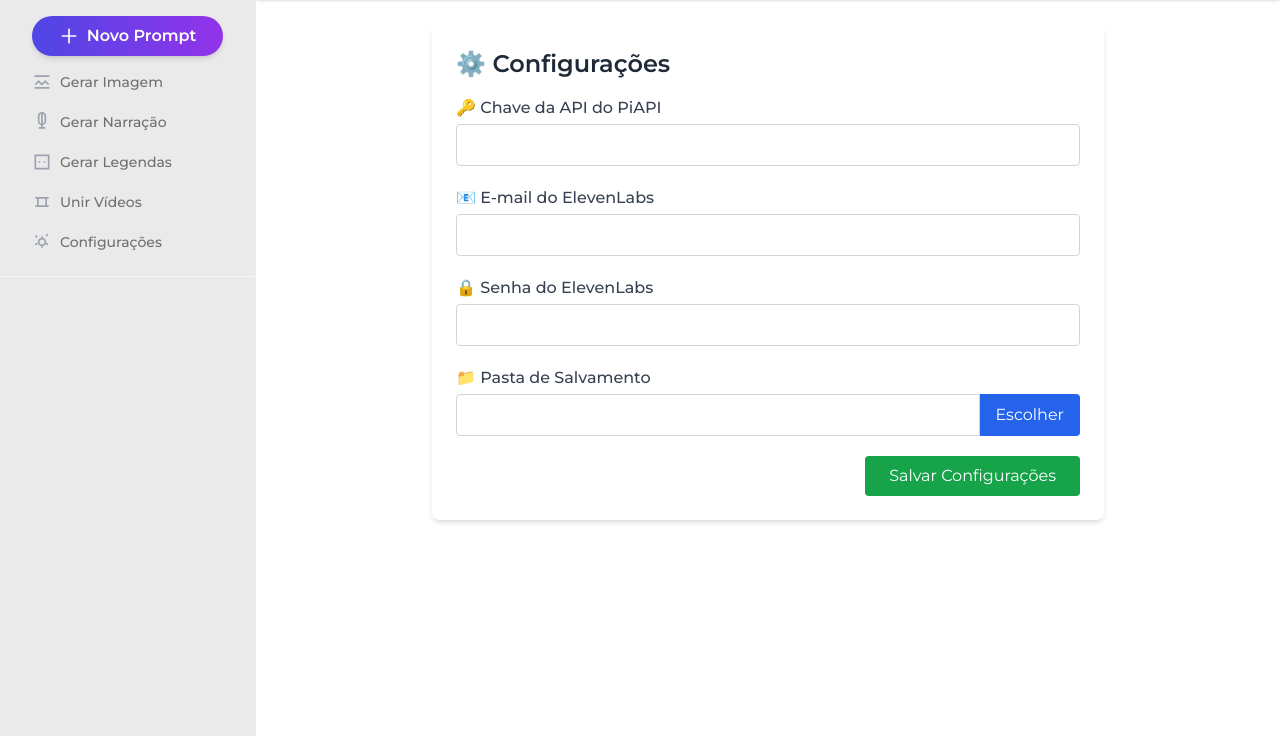
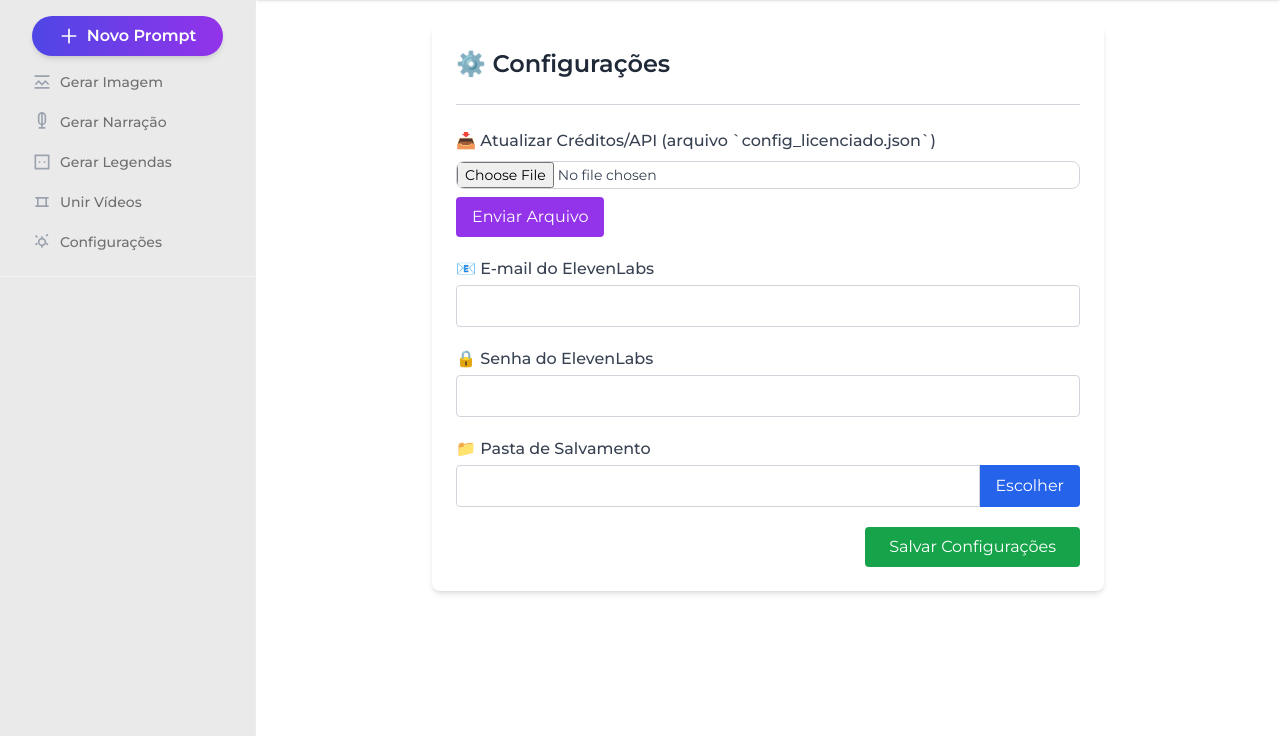
Before and after one commit to Cator197/GeradorVideos, a Flask app: page /configuracoes in a window 1280 px wide. Shown: the part 64-800 px from the top of the page. Run offline with Flask 3, Linux system fonts and the light colour scheme; some libraries are stand-ins or nearby versions.

Commit message:
commit depois das alterações sem o funcionamento via pyintaller

```diff
--- a/app.py
+++ b/app.py
@@ -10,10 +10,12 @@ from modules.gerar_narracao import iniciar_driver, login, gerar_e_baixar
 from modules.gerar_ASS import gerar_ass_com_whisper, carregar_modelo
 from modules.gerar_SRT import gerar_srt_com_bloco
 from modules.paths import get_paths
-import re, os, json, asyncio, time, subprocess, threading
+import re, os, json, asyncio, time, subprocess, threading, sys
 from modules.juntar_cenas import montar_uma_cena, adicionar_trilha_sonora, adicionar_marca_dagua, unir_cenas_com_transicoes
 from modules.verify_license import verify_license
 from werkzeug.utils import secure_filename
+from modules.licenca import get_creditos
+
 
 path = get_paths()
 
@@ -246,6 +248,12 @@ def upload_imagem():
     except Exception as e:
         print(f"❌ Erro em upload_imagem: {e}")
         return jsonify({"status": "erro", "msg": str(e)}), 500
+
+@app.route("/api/creditos")
+def api_creditos():
+
+    return {"creditos": get_creditos()}
+
 
 #----------------------------------------------------------------------------------------------------------------------
 
@@ -894,3 +902,54 @@ def checar_configuracao():
     if not pasta or not os.path.exists(pasta):
         print("🔒 Redirecionando: configuração não encontrada ou pasta inválida")
         return redirect(url_for("pagina_configuracoes"))  # Use o nome correto da view
+
+from flask import request, jsonify
+from modules.licenca import carregar_config_licenciada, salvar_config_licenciada, carregar_fernet
+import json
+
+from flask import request, jsonify
+from modules.licenca import (
+    carregar_config_licenciada,
+    salvar_config_licenciada,
+    carregar_fernet,
+    get_hardware_id
+)
+import json
+
+@app.route("/upload_config_licenciada", methods=["POST"])
+def upload_config_licenciada():
+    if "arquivo" not in request.files:
+        return jsonify({"status": "erro", "mensagem": "Arquivo ausente."})
+
+    arquivo = request.files["arquivo"]
+    if not arquivo.filename.endswith(".json") and not arquivo.filename.endswith(".txt"):
+        return jsonify({"status": "erro", "mensagem": "Formato inválido."})
+
+    try:
+        conteudo = arquivo.read()
+        fernet = carregar_fernet()
+        dados = fernet.decrypt(conteudo).decode()
+        novo_config = json.loads(dados)
+
+        # Carrega configuração atual
+        atual = carregar_config_licenciada()
+
+        # Verifica se pertence ao mesmo hardware
+        if novo_config.get("hardware_id") != get_hardware_id():
+            return jsonify({"status": "erro", "mensagem": "Arquivo não pertence a este computador."})
+
+        # Soma os créditos
+        creditos_novos = novo_config.get("creditos", 0)
+        atual["creditos"] += creditos_novos
+
+        # Atualiza api_key se presente
+        if "api_key" in novo_config:
+            atual["api_key"] = novo_config["api_key"]
+
+        # Salva nova configuração
+        salvar_config_licenciada(atual)
+
+        return jsonify({"status": "ok", "mensagem": f"{creditos_novos} créditos adicionados com sucesso."})
+
+    except Exception as e:
+        return jsonify({"status": "erro", "mensagem": str(e)})
--- a/modules/gerar_imagens.py
+++ b/modules/gerar_imagens.py
@@ -6,16 +6,16 @@ import aiohttp
 import asyncio
 from modules.config import get_config
 from modules.paths import get_paths
+from modules.licenca import get_creditos, debitar_creditos, get_api_key
 
 paths = get_paths()
 
 BASE_URL = "https://api.piapi.ai"
 
 def get_headers():
-    """Cabeçalhos padrão para autenticar as requisições HTTP."""
     return {
-        "x-api-key": get_config("api_key"),
-        "Content-Type": "application/json",
+        "x-api-key": get_api_key(),
+        "Content-Type": "application/json"
     }
 
 async def criar_imagem(session, prompt):
@@ -57,6 +57,9 @@ async def baixar_imagem(session, url, caminho_local):
 
 async def processar_cena(session, i, cenas, logs, paths):
     """Processa individualmente uma cena para gerar a imagem."""
+    if get_creditos() < 10:
+        logs.append(f"❌ Créditos insuficientes para gerar imagem {i + 1}.")
+        return
     try:
         prompt = cenas[i].get("prompt_imagem", "")
         logs.append(f"🎨 Gerando imagem {i+1}: {prompt[:50]}...")
@@ -73,6 +76,8 @@ async def processar_cena(session, i, cenas, logs, paths):
             "arquivo_local": caminho_local
         })
         logs.append(f"✅ Imagem {i+1} salva em {caminho_local}")
+        debitar_creditos(10)
+        logs.append(f"💳 10 créditos debitados com sucesso.")
     except Exception as e:
         logs.append(f"❌ Erro ao gerar imagem {i+1}: {e}")
 
--- a/modules/licenca.py
+++ b/modules/licenca.py
@@ -8,6 +8,7 @@ from modules.verify_license import resource_path, gerar_hardware_id, load_public
 import base64
 from cryptography.hazmat.primitives import hashes
 from cryptography.hazmat.primitives.asymmetric import padding
+
 
 # Caminhos dos arquivos
 CONFIG_LICENCIADA_PATH = "configuracoes/config_licenciado.json"
--- /dev/null
+++ b/static/js/base.js
@@ -0,0 +1,15 @@
+document.addEventListener("DOMContentLoaded", () => {
+  atualizarCreditosUI();
+});
+
+function atualizarCreditosUI() {
+  fetch("/api/creditos")
+    .then(res => res.json())
+    .then(data => {
+      const el = document.getElementById("creditos_valor");
+      if (el) el.textContent = data.creditos;
+    })
+    .catch(() => {
+      console.warn("⚠️ Não foi possível atualizar os créditos.");
+    });
+}
--- a/static/js/config.js
+++ b/static/js/config.js
@@ -2,12 +2,14 @@ document.addEventListener('DOMContentLoaded', () => {
   const form = document.getElementById('form_config');
   const pastaInput = document.getElementById('pasta_salvar');
   const btnEscolherPasta = document.getElementById('btn_escolher_pasta');
+  const uploadInput = document.getElementById('upload_config');
+  const btnEnviar = document.getElementById('btn_enviar_config');
 
   // Carregar configurações salvas
   fetch('/api/configuracoes')
     .then(res => res.json())
     .then(data => {
-      document.getElementById('api_key').value = data.api_key || '';
+
       document.getElementById('eleven_email').value = data.eleven_email || '';
       document.getElementById('eleven_senha').value = data.eleven_senha || '';
       pastaInput.value = data.pasta_salvar || '';
@@ -32,7 +34,7 @@ document.addEventListener('DOMContentLoaded', () => {
     e.preventDefault();
 
     const configData = {
-      api_key: document.getElementById('api_key').value,
+
       eleven_email: document.getElementById('eleven_email').value,
       eleven_senha: document.getElementById('eleven_senha').value,
       pasta_salvar: pastaInput.value
@@ -53,4 +55,33 @@ document.addEventListener('DOMContentLoaded', () => {
       })
       .catch(() => alert('❌ Falha ao enviar configurações.'));
   });
+
+  btnEnviar.addEventListener('click', () => {
+  const file = uploadInput.files[0];
+  if (!file) {
+    alert("❌ Nenhum arquivo selecionado.");
+    return;
+  }
+
+  const formData = new FormData();
+  formData.append("arquivo", file);
+
+  fetch("/upload_config_licenciada", {
+    method: "POST",
+    body: formData
+  })
+    .then(res => res.json())
+    .then(data => {
+      if (data.status === 'ok') {
+        alert("✅ Configuração atualizada com sucesso!");
+        atualizarCreditosUI();
+      } else {
+        alert("❌ Erro: " + data.mensagem);
+      }
+    })
+    .catch(() => {
+      alert("❌ Erro na comunicação com o servidor.");
+    });
+  });
+
 });
--- a/templates/base.html
+++ b/templates/base.html
@@ -56,7 +56,7 @@
           <path stroke-linecap="round" stroke-linejoin="round" d="M12 8c-1.657 0-3 1.343-3 3s1.343 3 3 3 3-1.343 3-3"/>
           <path stroke-linecap="round" stroke-linejoin="round" d="M12 19v2m0-18v2m-7 7H3m18 0h-2"/>
         </svg>
-        <span class="text-sm font-medium text-indigo-700">
+        <span id="creditos_valor" class="text-sm font-medium text-indigo-700">
           Créditos: {{ creditos_restantes }}
         </span>
       </div>
@@ -70,6 +70,7 @@
 
   <!-- SCRIPTS -->
   <script src="{{ url_for('static', filename='js/novo_prompt.js') }}"></script>
+  <script src="{{ url_for('static', filename='js/base.js') }}"></script>
   {% block scripts %}{% endblock %}
 
   <!-- MODAL DE CONFIRMAÇÃO -->
--- a/templates/configuracoes.html
+++ b/templates/configuracoes.html
@@ -5,11 +5,22 @@
   <h2 class="text-2xl font-semibold mb-4 text-gray-800 dark:text-gray-100">⚙️ Configurações</h2>
 
   <form id="form_config" class="space-y-5">
+
+    <hr class="my-6 border-gray-300">
+
     <div>
-      <label for="api_key" class="block mb-1 font-medium text-gray-700 dark:text-gray-200">🔑 Chave da API do PiAPI</label>
-      <input type="text" id="api_key" name="api_key"
-             class="w-full px-3 py-2 border border-gray-300 dark:border-gray-600 rounded bg-white dark:bg-gray-700 text-gray-900 dark:text-white">
+      <label class="block mb-2 font-medium text-gray-700 dark:text-gray-200">
+        📥 Atualizar Créditos/API (arquivo `config_licenciado.json`)
+      </label>
+      <input type="file" id="upload_config" accept=".json,.txt"
+             class="block w-full text-sm text-gray-700 dark:text-gray-200 bg-white border border-gray-300 rounded-lg cursor-pointer dark:bg-gray-700 dark:border-gray-600">
+      <button id="btn_enviar_config"
+              class="mt-2 px-4 py-2 bg-purple-600 text-white rounded hover:bg-purple-700 transition">
+        Enviar Arquivo
+      </button>
     </div>
+
+
 
     <div>
       <label for="eleven_email" class="block mb-1 font-medium text-gray-700 dark:text-gray-200">📧 E-mail do ElevenLabs</label>
```
Also changed, not shown: modules/verify_license.py (+8 -4 lines), run.py (+29 -2 lines), static/js/generate_imagem.js (+14 -0 lines).
